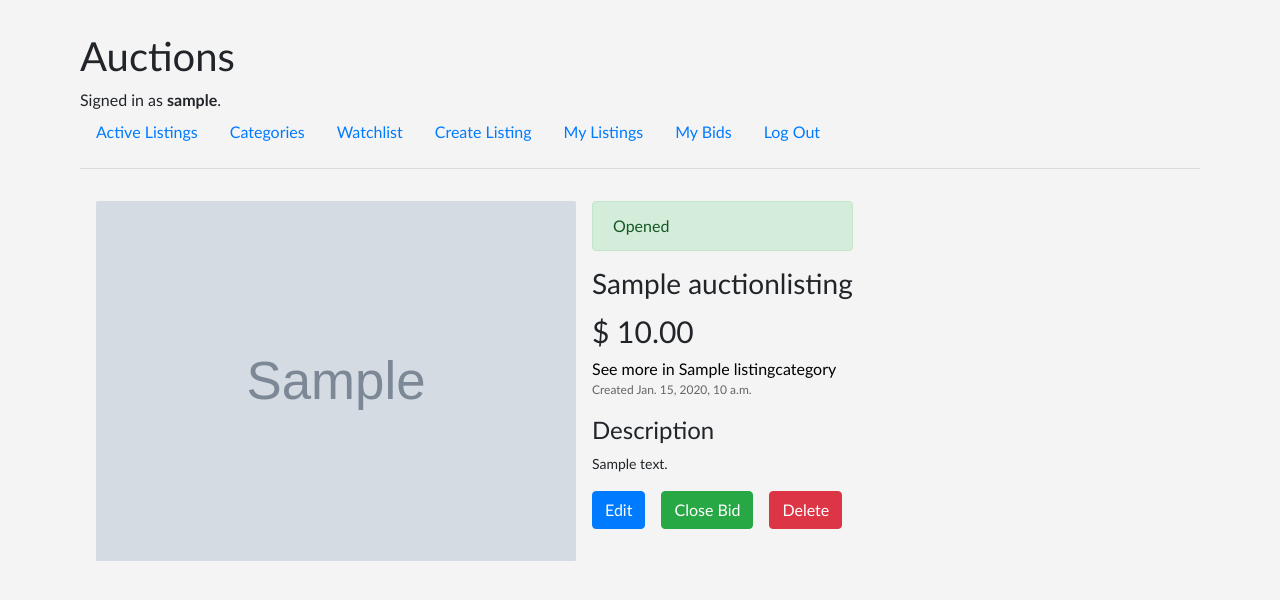
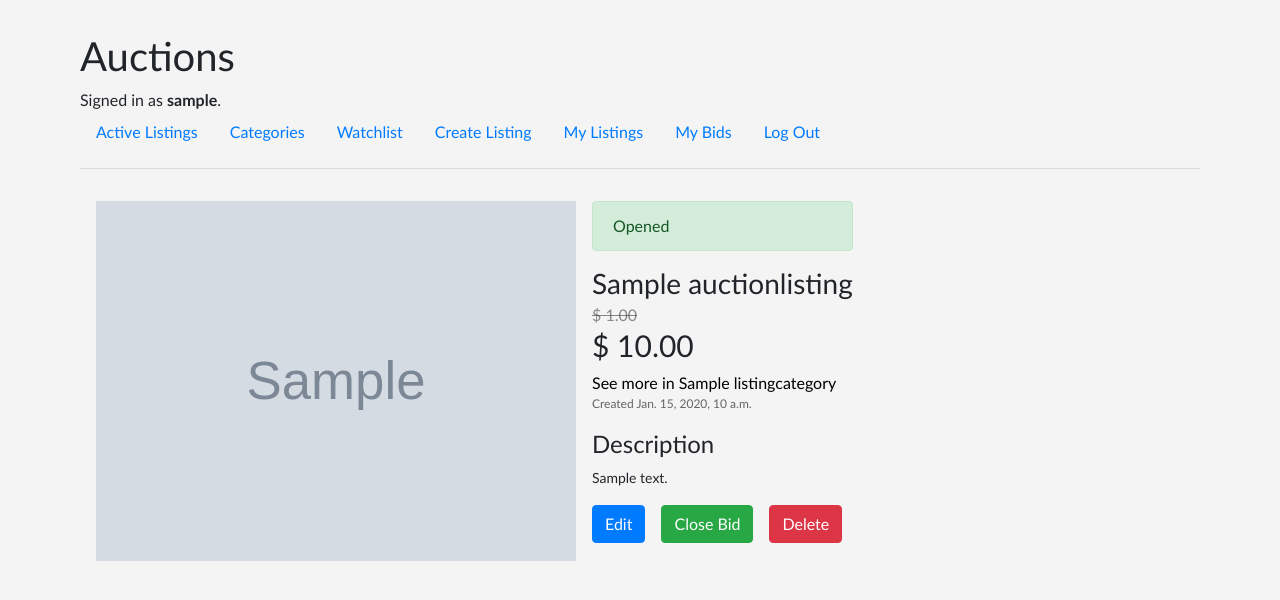
Before and after one commit to duckraper/commerce, a Django app: page /bid/1 in a window 1280 px wide. Shown: the top 600 px of the page. Run offline with Django 3.2, Linux system fonts and the light colour scheme; a user stored in the database is signed in; tables that the repository leaves empty hold one stand-in row (values such as "Sample post"); grey boxes marked "Sample" are stand-in pictures.

Commit message:
mejorado la vista de listing en general

```diff
--- a/auctions/models.py
+++ b/auctions/models.py
@@ -11,17 +11,22 @@ class ListingCategory(models.Model):
 
 
 class AuctionListing(models.Model):
-    name = models.CharField(max_length=64) # varchar(64)
-    description = models.TextField(null=True) #Text
-    image = models.URLField(blank=True) #Url
+    name = models.CharField(max_length=64)  # varchar(64)
+    description = models.TextField(null=True)  # Text
+    image = models.URLField(blank=True)  # Url
     category = models.ForeignKey(
-        ListingCategory, on_delete=models.PROTECT, related_name='listings') #FK references ListingCategory
+        ListingCategory, on_delete=models.PROTECT, related_name='listings')  # FK references ListingCategory
     date = models.DateTimeField(default=datetime.now)
+
     current_price = models.DecimalField(
         max_digits=10, decimal_places=2, null=True)
     starting_bid = models.DecimalField(
         max_digits=10, decimal_places=2, null=False)
+    earliest_bid = models.DecimalField(
+        max_digits=10, decimal_places=2, null=True)
+
     opened = models.BooleanField(default=True)
+
     made_by = models.ForeignKey(
         'User', on_delete=models.PROTECT, related_name='listings_made', null=True)
 
@@ -31,6 +36,7 @@ class AuctionListing(models.Model):
     def save(self, *args, **kwargs):
         if not self.pk and not self.current_price:
             self.current_price = self.starting_bid
+            self.earliest_bid = self.starting_bid
         super().save(*args, **kwargs)
 
 
@@ -46,16 +52,23 @@ class Bid(models.Model):
         User, on_delete=models.CASCADE, related_name='bids')
     auction_listing = models.ForeignKey(
         AuctionListing, on_delete=models.SET_NULL, related_name='bids', null=True)
+    name = models.CharField(max_length=64, null=True)
     price = models.DecimalField(max_digits=10, decimal_places=2, null=False)
     date = models.DateTimeField(default=datetime.now)
     BID_STATE = [
-        ('W', 'Winning'), # va ganando la subasta
-        ('O', 'Outbid'), # fue superado
-        ('L', 'Lost'), # perdio la subasta
-        ('F', 'Final'), # gano la subasta
+        ('W', 'Winning'),  # va ganando la subasta
+        ('O', 'Outbid'),  # fue superado
+        ('L', 'Lost'),  # perdio la subasta
+        ('F', 'Final'),  # gano la subasta
     ]
     state = models.CharField(
         max_length=1, choices=BID_STATE, default='W')
+
+    def save(self, *args, **kwargs):
+        if not self.pk and not self.name:
+            if self.auction_listing:
+                self.name = self.auction_listing.name
+        super().save(*args, **kwargs)
 
     def __str__(self):
         return f"{self.user.username}: ${self.price}, on {self.date} ({self.state})"
--- a/auctions/static/auctions/styles.css
+++ b/auctions/static/auctions/styles.css
@@ -170,8 +170,34 @@ body {
     font-size: 12px;
 }
 
-#price {
+#current-price {
     font-size: 30px;
+}
+
+#earliest-bid {
+    border-collapse: collapse;
+    color: #3f3f3f99;
+    display: inline;
+    font-size: 20px;
+    font-weight: 300;
+    height: auto;
+    letter-spacing: normal;
+    line-height: 0.8em;
+    text-decoration-line: line-through;
+    text-size-adjust: 100%;
+}
+
+#starting-bid {
+    border-collapse: collapse;
+    color: #3f3f3f99;
+    display: inline;
+    font-size: 16px;
+    font-weight: 300;
+    height: auto;
+    letter-spacing: normal;
+    line-height: 0.8em;
+    text-decoration-line: line-through;
+    text-size-adjust: 100%;
 }
 
 #item-description {
--- a/auctions/templates/auctions/listing.html
+++ b/auctions/templates/auctions/listing.html
@@ -43,7 +43,17 @@
                         {% endif %}
                     {% endif %}
                 </h3>
-                <p id='price'>$ {{listing.current_price}}</p>
+
+                {% comment %} si el precio actual difiere del inicial mostrar el inicial {% endcomment %}
+                {% if listing.current_price != listing.starting_bid %}
+                    <p id='starting-bid'>$ {{listing.starting_bid}}</p>
+                    {% comment %} si la puja anterior difiere de la inicial la muestra {% endcomment %}
+                    {% if listing.starting_bid != listing.earliest_bid %}
+                        <p id='earliest-bid'>$ {{listing.earliest_bid}}</p>
+                    {% endif %}
+                {% endif %}
+                <p id="current-price">$ {{listing.current_price}}</p>
+
                 <a href="{% url 'category' category_id=listing.category.pk %}">See more in {{listing.category}}</a>
                 <p id='date'>Created {{listing.date}}</p>
 
@@ -75,9 +85,9 @@
                             </a>
                         {% else %}
                             <div class="input-group mb-3">
-                                <input class="form-control" type="number" name="bid" step="0.01" min="{{listing.current_price}}" placeholder="{{listing.current_price}}"/>
+                                <input class="form-control" type="number" name="bid" step="0.01" min="{{listing.current_price}}" placeholder="{{listing.current_price}}" {% if user == last_bidder %}readonly disabled{% endif %}/>
                                 <div class="input-group-append">
-                                    <button class="btn btn-primary" type="submit" value="Place Bid">Place Bid</button>
+                                    <button class="btn btn-primary" type="submit" value="Place Bid" {% if user == last_bidder %}disabled{% endif %}>Place Bid</button>
                                 </div>
                             </div>
                         {% endif %}
--- a/auctions/views.py
+++ b/auctions/views.py
@@ -184,6 +184,7 @@ def show_listing(request, listing_id):
     return render(request, 'auctions/listing.html', {
         'listing': listing,
         'watchlist': request.user.watchlist.all(),
+        'last_bidder': listing.bids.all().order_by('-date').first().user if listing.bids.all().count() > 0 else None,
     })
 
 
@@ -193,7 +194,6 @@ def show_categories(request):
     })
 
 
-# TODO terminar de implementar vista de las subastas en las que ha participado el usuario
 def show_my_bids(request):
     return render(request, 'auctions/my_bids.html', {
         'bids': request.user.bids.all(),
@@ -213,6 +213,7 @@ def show_category(request, category_id: int):
     return render(request, 'auctions/category.html', {
         'category': category,
         'listings': listing_list,
+        'watchlist': request.user.watchlist.all(),
     })
 
 
@@ -235,6 +236,7 @@ def add_watchlist(request, listing_id):
 
     return HttpResponseRedirect(reverse('listing', args=(listing.pk,)))
 
+
 def remove_watchlist(request, listing_id):
     try:
         listing = AuctionListing.objects.get(pk=listing_id)
@@ -246,7 +248,6 @@ def remove_watchlist(request, listing_id):
     request.user.watchlist.remove(listing)
 
     return HttpResponseRedirect(reverse('listing', args=(listing.pk,)))
-
 
 
 @login_required(login_url='login')
@@ -292,18 +293,23 @@ def bid(request, listing_id):
             price=bid_price,
         )
         bid.save()
+
         Bid.objects.filter(auction_listing=listing).exclude(
             pk=bid.pk).update(state='O')
+
         request.user.bids.all().get(pk=bid.pk).state = 'W'
         listing.bids.all().get(pk=bid.pk).state = "W"
 
+        listing.earliest_bid = listing.current_price
         listing.current_price = bid.price
+
         listing.save()
         return HttpResponseRedirect(reverse('listing', args=(listing.pk,)))
 
     return render(request, 'auctions/listing.html', {
         'listing': listing,
         'watchlist': request.user.watchlist.all(),
+        'last_bidder': listing.bids.all().order_by('-date').first().user if listing.bids.all().count() > 0 else None,
     })
 
 
@@ -325,7 +331,7 @@ def close(request, listing_id):
 
     listing.opened = False
     highest_bid.save()
-    listing.save()
+    listing.delete()
     return HttpResponseRedirect(reverse('index'))
 
 
```
Also changed, not shown: auctions/templates/auctions/my_bids.html (+5 -2 lines), auctions/migrations/0015_bid_name.py (added), auctions/migrations/0016_auctionlisting_earliest_bid.py (added).
